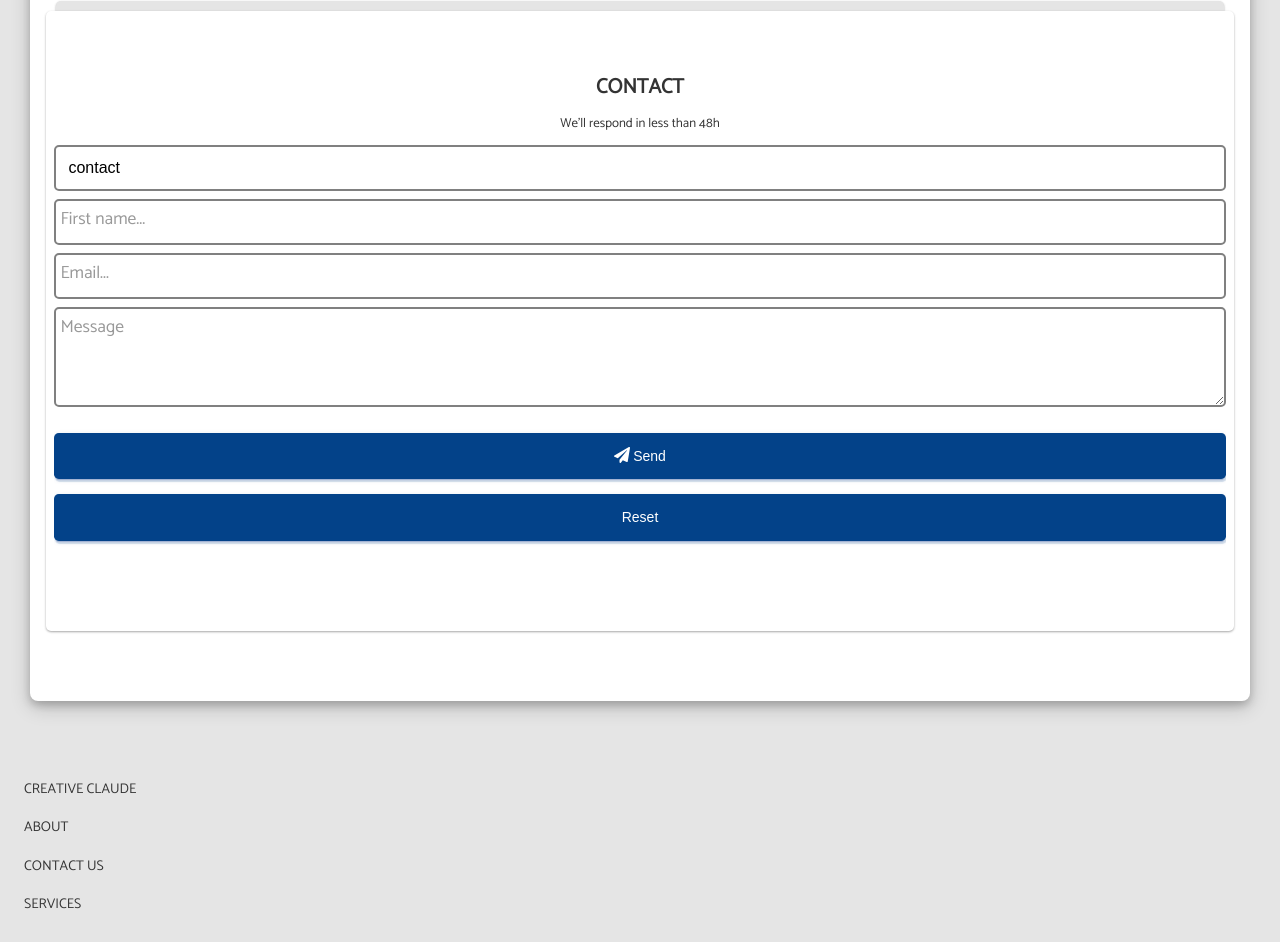
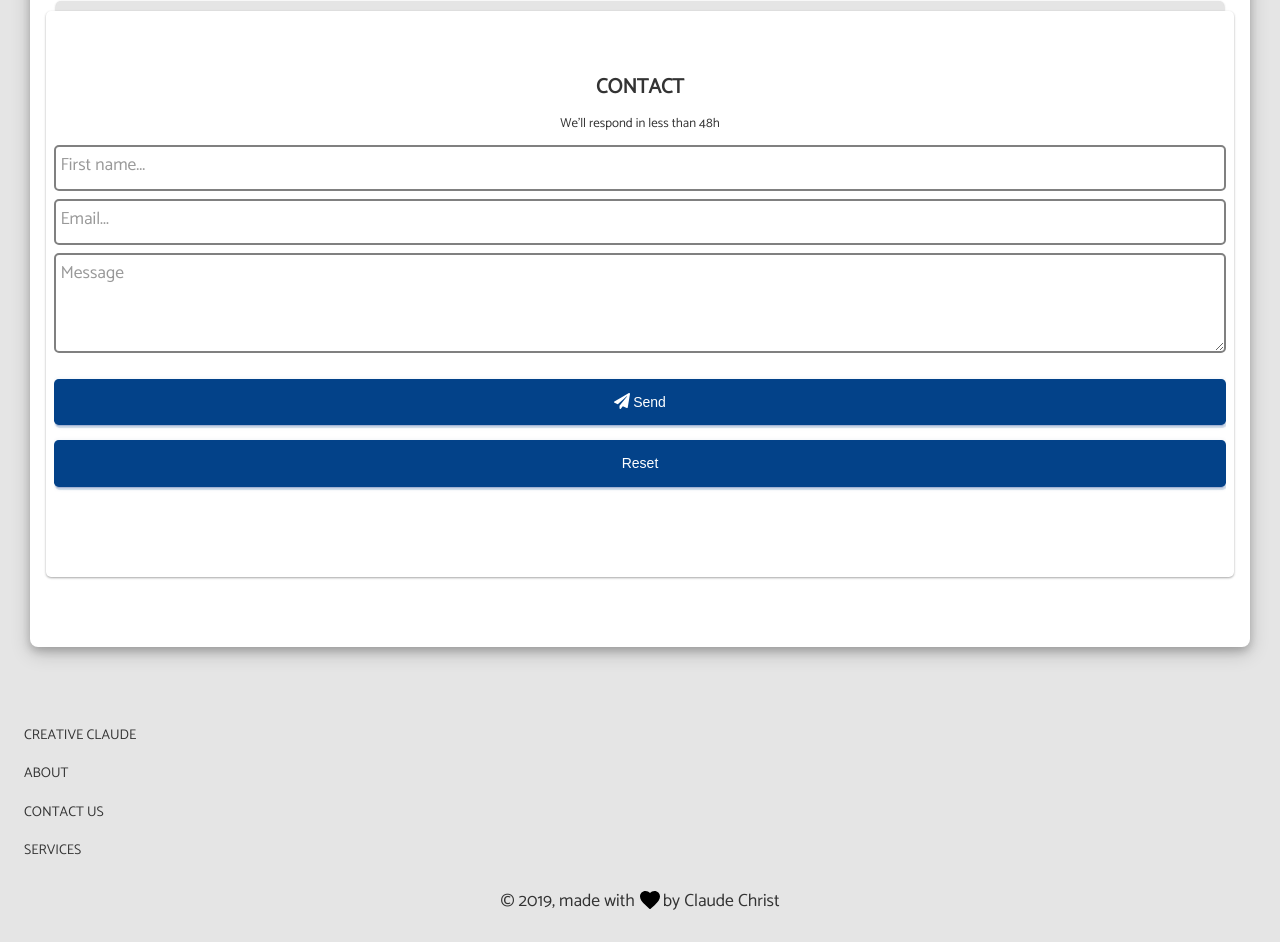
Before and after one commit to ChrisClaude/lulendo-claude-portfolio, a React (Create React App) app: page / in a window 1280 px wide. Shown: the part 3415-4357 px from the top of the page. Built offline with nearby package versions, Linux system fonts and the light colour scheme.

Commit message:
UI improved

```diff
--- a/src/components/Content.js
+++ b/src/components/Content.js
@@ -183,7 +183,7 @@ class Content extends Component {
                         <h3 className="text-center" id="contact">CONTACT</h3>
                         <p className="text-center">We'll respond in less than 48h</p>
                         <form className="go-bottom" name="contact" method="POST" data-netlify-recaptcha="true" data-netlify="true">
-                            <input type="hide" name="form-name" value="contact" />
+                            <input type="hidden" name="form-name" value="contact" />
                             <div>
                                 <input type="text" name="name" id="name" required/>
                                 <label htmlFor="name">First name...</label>
```
